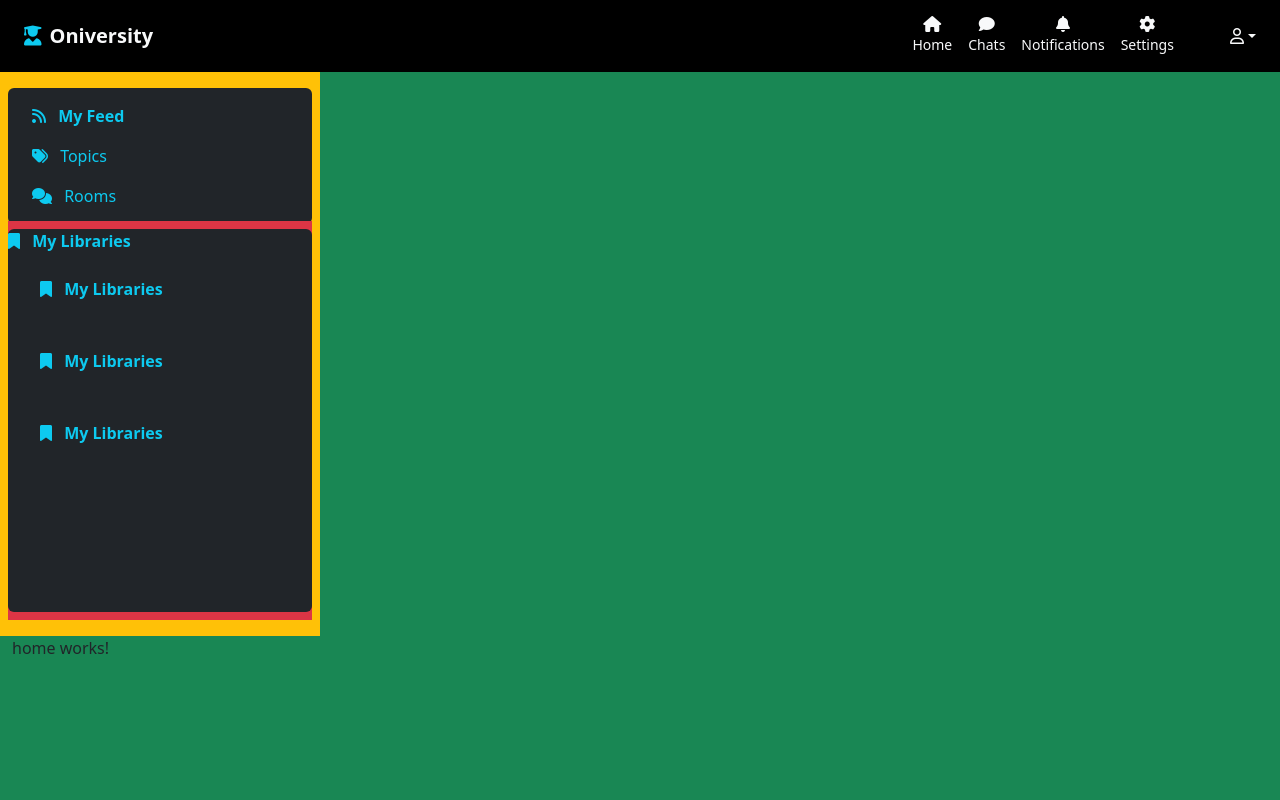
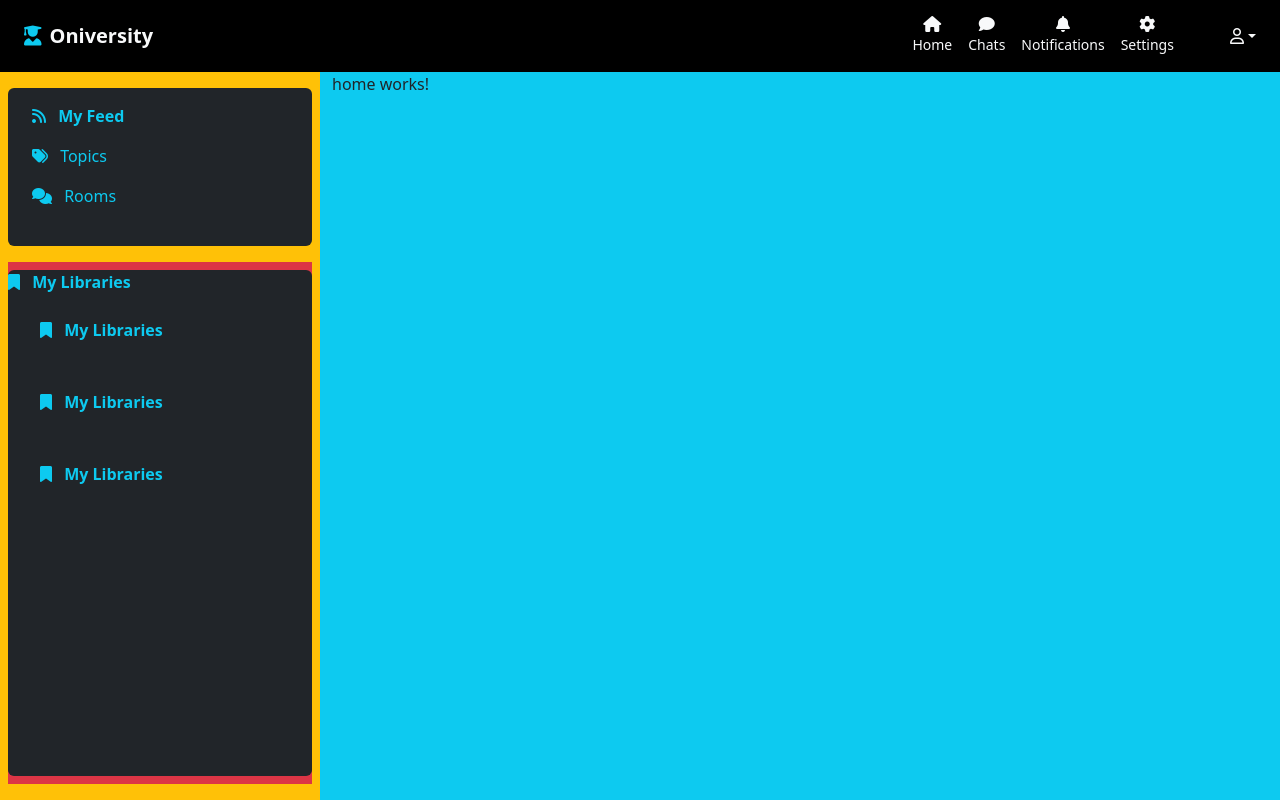
Before and after one commit to markosthabit/ITI-SocialMedia-Angular, an Angular app: page /home in a window 1280 px wide. Built offline with nearby package versions, Linux system fonts and the light colour scheme.

Commit message:
💄fix(layout): fix router-outlet container

```diff
--- a/src/app/app.html
+++ b/src/app/app.html
@@ -4,8 +4,10 @@
         <app-header class="col"></app-header>
     </div>
     <div class="row bg-success m-0 h-100">
-        <!-- <div class="col-md-3 bg-warning"> jo</div> -->
         <app-sidebar class="bg-warning col-12 col-md-3"></app-sidebar>
-                <router-outlet class="col-12 col-md-9"></router-outlet>
+        <div class=" col-12 col-md-9 bg-info">
+            <router-outlet></router-outlet>
+        </div>
+
 
     </div>
```
